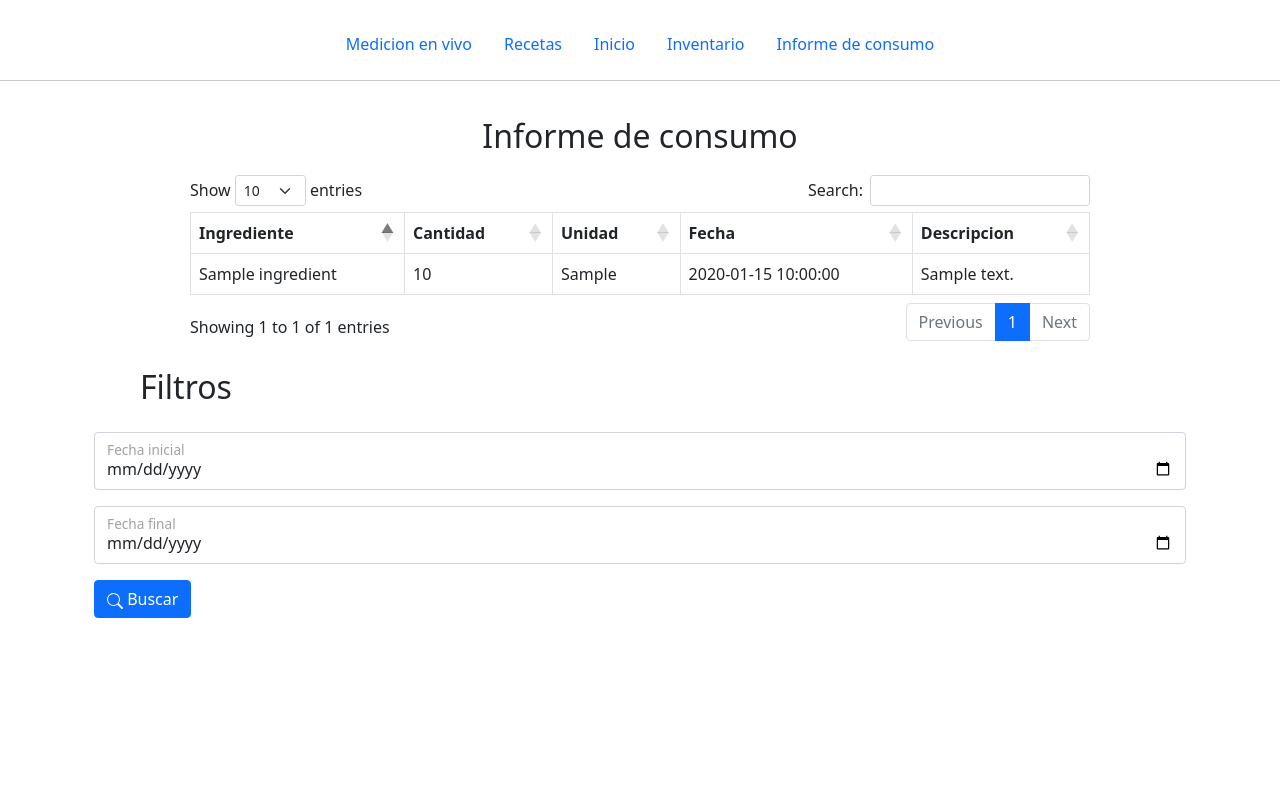
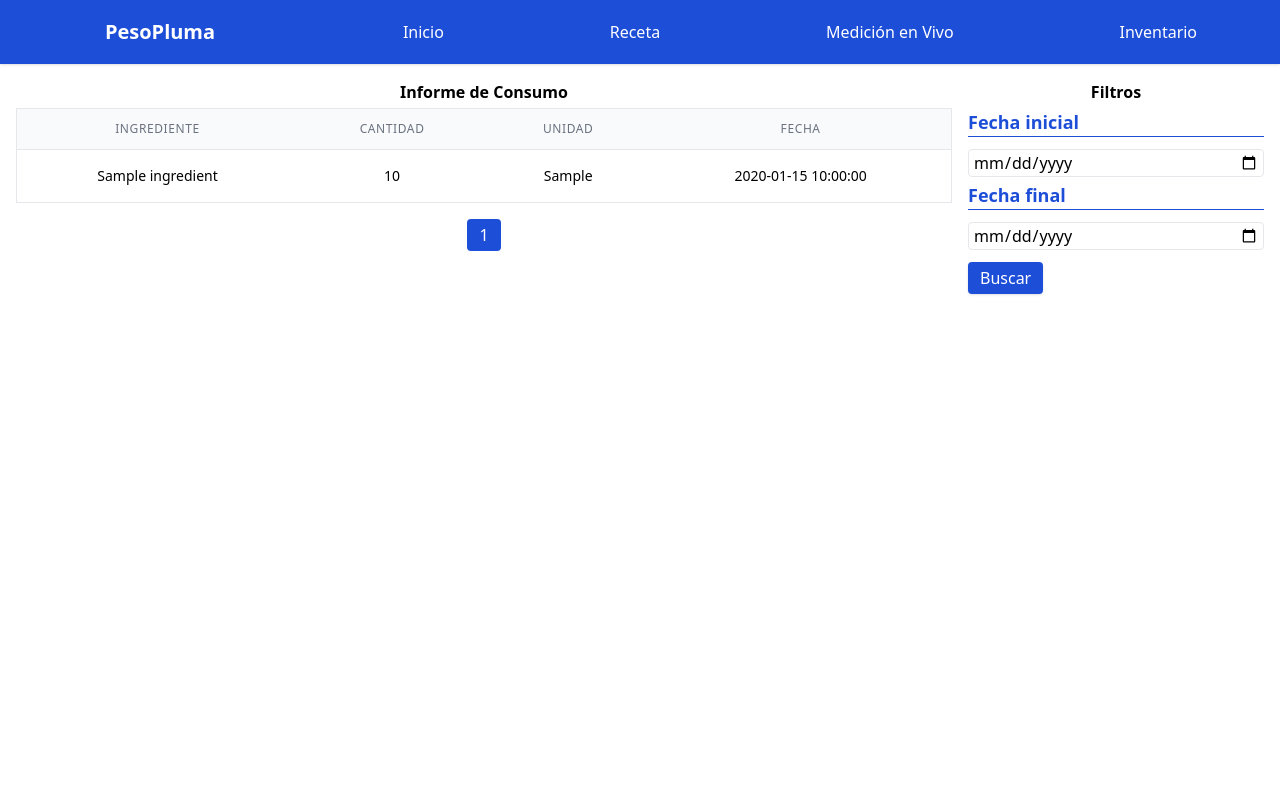
Before and after one commit to jaguzmana/gramera-inteligente, a PHP site: page /gramera-inteligente/consumo/index.php in a window 1280 px wide. Run offline with PHP 8.4, Linux system fonts and the light colour scheme; tables that the repository leaves empty or names only in its code hold one stand-in row (values such as "Sample post"); some libraries are stand-ins or nearby versions.

Commit message:
Integración estilos modo informe de consumo

```diff
--- a/consumo/index.js
+++ /dev/null
@@ -1 +0,0 @@
-new DataTable('#tablaConsumo');
--- a/consumo/index.php
+++ b/consumo/index.php
@@ -1,127 +1,128 @@
 <?php
-    $host = "localhost";
-    $user = "root";
-    $password = "samc2003";
-    $db = "pesoPlumaDb";
-    $con = new mysqli($host, $user, $password, $db);
+include_once '../API/db.php';
+
+$db = new DB();
+$con = $db->conectarDB();
 
 if(!empty($_POST)){
     if(isset($_POST["fecha-inicial"]) && isset($_POST["fecha-final"])){
 
         $fechainicial = $_POST["fecha-inicial"];
         $fechafinal = $_POST["fecha-final"];
-            $sql = "SELECT Consume.consume_date, Consume.consume_amount, Consume.consume_unit, Consume.consume_description, Ingredient.ingredient_name FROM Consume JOIN Ingredient ON Consume.ingredient_id = Ingredient.ingredient_id WHERE Consume.consume_date between '$fechainicial' and '$fechafinal';";
+        $sql = "SELECT Consume.consume_date, Consume.consume_amount, Consume.consume_unit, Ingredient.ingredient_name FROM Consume JOIN Ingredient ON Consume.ingredient_id = Ingredient.ingredient_id WHERE Consume.consume_date between '$fechainicial' and '$fechafinal';";
     }
 }else{
-        $sql = "SELECT Consume.consume_date, Consume.consume_amount, Consume.consume_unit, Consume.consume_description, Ingredient.ingredient_name FROM Consume JOIN Ingredient ON Consume.ingredient_id = Ingredient.ingredient_id";
+    $sql = "SELECT Consume.consume_date, Consume.consume_amount, Consume.consume_unit, Ingredient.ingredient_name FROM Consume JOIN Ingredient ON Consume.ingredient_id = Ingredient.ingredient_id";
 }
 
-    $query = $con->query($sql);
+$res = $con->query($sql);
 
+$consumos_array = array();
+
+// Obtener cada fila de resultado y agregarla al array
+while ($row = $res->fetch_assoc()) {
+    $consumos_array[] = $row;
+}
+
+// Número de resultados por página
+$resultados_por_pagina = 6;
+
+// Número total de recetas
+$total_consumos = count($consumos_array);
+
+// Número total de páginas
+$total_paginas = ceil($total_consumos / $resultados_por_pagina);
+
+// Obtener la página actual
+if (!isset($_GET['pagina'])) {
+    $pagina_actual = 1;
+} else {
+    $pagina_actual = $_GET['pagina'];
+}
+
+// Calcular el índice de inicio para la consulta SQL
+$indice_inicio = ($pagina_actual - 1) * $resultados_por_pagina;
+
+// Obtener las recetas para la página actual
+$consumos_pagina = array_slice($consumos_array, $indice_inicio, $resultados_por_pagina);
 ?>
+
 <!DOCTYPE html>
-<html lang="en">
+<html lang="es" class="h-full">
 <head>
     <meta charset="UTF-8">
-    <meta http-equiv="X-UA-Compatible" content="IE=edge">
     <meta name="viewport" content="width=device-width, initial-scale=1.0">
-    <title>php</title>
-    <!--  -->
-    <link rel="stylesheet" href="https://cdnjs.cloudflare.com/ajax/libs/twitter-bootstrap/5.3.0/css/bootstrap.min.css">
-    <link rel="stylesheet" href="https://cdn.datatables.net/2.0.2/css/dataTables.bootstrap5.css">
-    <script defer src="https://code.jquery.com/jquery-3.7.1.js"></script>
-    <script defer src="https://cdnjs.cloudflare.com/ajax/libs/twitter-bootstrap/5.3.0/js/bootstrap.bundle.min.js"></script>
-    <script defer src="https://cdn.datatables.net/2.0.2/js/dataTables.js"></script>
-    <script defer src="https://cdn.datatables.net/2.0.2/js/dataTables.bootstrap5.js"></script>
-    <script defer src="./index.js"></script>
-    <!--  -->
-    <link href="https://cdn.jsdelivr.net/npm/bootstrap@5.1.3/dist/css/bootstrap.min.css" rel="stylesheet" integrity="sha384-1BmE4kWBq78iYhFldvKuhfTAU6auU8tT94WrHftjDbrCEXSU1oBoqyl2QvZ6jIW3" crossorigin="anonymous">
-    <style>
-        *{
-            box-sizing: border-box;
-            padding: 0%;
-            margin: 0;
-        }
-        .contenedor{
-            display: flex;
-            justify-content: center;
-            margin-top: 5vh;
-        }.contenedor2{
-            display: flex;
-            flex-direction: column;
-            align-items: center;
-        }#tablaConsumo{
-            width: 900px;
-        }
+    <script src="https://cdn.tailwindcss.com"></script>
+    <title>Modo Informe de Consumo</title>
+</head>
+<body class="h-full">
+    <header>
+        <div class="bg-blue-700 flex h-16 w-full shadow justify-around items-center">
+            <h1 class="basis-1/4 text-white text-xl font-bold text-center">
+                PesoPluma
+            </h1>
+            <nav class="flex-auto">
+                <ul class="flex justify-around">
+                    <li><a class="text-white text-md" href="../index.php">Inicio</a></li>
+                    <li><a class="text-white text-md" href="../receta/index.php">Receta</a></li>
+                    <li><a class="text-white text-md" href="../pesoEnVivo/index.php">Medición en Vivo</a></li>
+                    <li><a class="text-white text-md" href="../inventario/index.php">Inventario</a></li>
+                </ul>
+            </nav>
+        </div>
+    </header>
 
-    </style>
-</head>
-<body>
-    <br>
-    <ul class="nav justify-content-center">
-        <li class="nav-item">
-            <a class="nav-link" href="./../pesoEnVivo/index.php">Medicion en vivo</a>
-        </li>
-        <li class="nav-item">
-            <a class="nav-link" href="./../receta/index.php">Recetas</a>
-        </li>
-        <li class="nav-item">
-            <a class="nav-link" href="./../index.php">Inicio</a>
-        </li>
-        <li class="nav-item">
-            <a class="nav-link" href="./../inventario/index.php">Inventario</a>
-        </li>
-        <li class="nav-item">
-            <a class="nav-link" href="./../consumo/index.php" aria-current="page">Informe de consumo</a>
-        </li>
-    </ul>
-    <hr>
-    <div class="contenedor2">
-        <h2 style="margin: 20px 0px;">Informe de consumo</h2>
-        <div class="row">
-            <table id="tablaConsumo" class="table table-bordered">
-                <thead>
+    <main>
+        <article class="flex flex-row justify-beetween p-4">
+
+            <div class="flex flex-col items-center flex-auto">
+                <h2 class="font-bold pb-1">Informe de Consumo</h2>
+                <table class="min-w-full divide-y divide-gray-200 border rounded">
+                    <thead class="bg-gray-50">
                         <tr>
-                    <th scope="col">Ingrediente</th>
-                    <th scope="col">Cantidad</th>
-                    <th scope="col">Unidad</th>
-                    <th scope="col">Fecha</th>
-                    <th scope="col">Descripcion</th>
+                            <th class="px-6 py-3 text-left text-xs font-medium text-gray-500 uppercase tracking-wider text-center">Ingrediente</th>
+                            <th class="px-6 py-3 text-left text-xs font-medium text-gray-500 uppercase tracking-wider text-center">Cantidad</th>
+                            <th class="px-6 py-3 text-left text-xs font-medium text-gray-500 uppercase tracking-wider text-center">Unidad</th>
+                            <th class="px-6 py-3 text-left text-xs font-medium text-gray-500 uppercase tracking-wider text-center">Fecha</th>
+                            <!-- Agrega más encabezados aquí si es necesario -->
                         </tr>
                     </thead>
-                <tbody>
-                <?php while ($r=$query->fetch_array()):?>
+                    <tbody class="bg-white divide-y divide-gray-200">
+                        <?php foreach ($consumos_pagina as $consumo): ?>
                         <tr>
-                        <td><?php echo $r["ingredient_name"];?></td>
-                        <td><?php echo $r["consume_amount"];?></td>
-                        <td><?php echo $r["consume_unit"];?></td>
-                        <td><?php echo $r["consume_date"];?></td>
-                        <td><?php echo $r["consume_description"];?></td>
+                            <td class="px-6 py-4 whitespace-nowrap text-sm text-center"><?php echo $consumo['ingredient_name']; ?></td>
+                            <td class="px-6 py-4 whitespace-nowrap text-sm text-center"><?php echo $consumo["consume_amount"]; ?></td>
+                            <td class="px-6 py-4 whitespace-nowrap text-sm text-center"><?php echo $consumo['consume_unit']; ?></td>
+                            <td class="px-6 py-4 whitespace-nowrap text-sm text-center"><?php echo $consumo["consume_date"]; ?></td>
                         </tr>
-                <?php endwhile;?>
+                        <?php endforeach; ?>
                     </tbody>
                 </table>
+                <div class="flex justify-center mt-4">
+                    <?php for ($i = 1; $i <= $total_paginas; $i++): ?>
+                    <a href="?pagina=<?php echo $i; ?>" class="mx-1 px-3 py-1 bg-blue-700 text-white rounded hover:bg-blue-500"><?php echo $i; ?></a>
+                    <?php endfor; ?>
                 </div>
             </div>
-    <div class="contenedor2">
-        <h2 style="align-self: baseline;margin: 25px 140px;">Filtros</h2>
-        <form class="container" action="index.php" method="post">
-            <div class="form-floating mb-3">
-                <input type="date" class="form-control" id="fecha-inicial" name="fecha-inicial" placeholder="">
-                <label for="fecha-inicial">Fecha inicial</label>
-            </div>
-            <div class="form-floating mb-3">
-                <input type="date" class="form-control" id="fecha-final" name="fecha-final" placeholder="">
-                <label for="fecha-final">Fecha final</label>
-            </div>
-            <button type="submit" class="btn btn-primary">
-                <svg xmlns="http://www.w3.org/2000/svg" width="16" height="16" fill="currentColor" class="bi bi-search" viewBox="0 0 16 16">
-                    <path d="M11.742 10.344a6.5 6.5 0 1 0-1.397 1.398h-.001q.044.06.098.115l3.85 3.85a1 1 0 0 0 1.415-1.414l-3.85-3.85a1 1 0 0 0-.115-.1zM12 6.5a5.5 5.5 0 1 1-11 0 5.5 5.5 0 0 1 11 0"/>
-                </svg>
-                Buscar
-        </button>
+
+            <div class="flex flex-col basis-1/4 pl-4">
+                <h2 class="text-center font-bold pb-1">Filtros</h2>
+                <form action="index.php" method="post">
+                    <h3 class="text-lg border-b text-blue-700 border-blue-700 mb-3 font-bold w-full">
+                        Fecha inicial
+                    </h3>
+                    <input type="date" name="fecha-inicial" id="fecha-inicial" class="px-1 border rounded w-full">
+
+                    <h3 class="text-lg border-b text-blue-700 border-blue-700 mb-3 font-bold w-full mt-1">
+                        Fecha final
+                    </h3>
+                    <input type="date" id="fecha-final" name="fecha-final" class="border rounded w-full px-1" value="0">
+
+                    <button type="submit" class="block bg-blue-700 text-white py-1 px-3 rounded hover:bg-blue-transition-colors w-26 mt-3 shadow">Buscar</button>
                 </form>
             </div>
-    <br>
+
+        </article>
+    </main>
 </body>
 </html>
```
Lines whose indentation alone changed are shown as unchanged.
